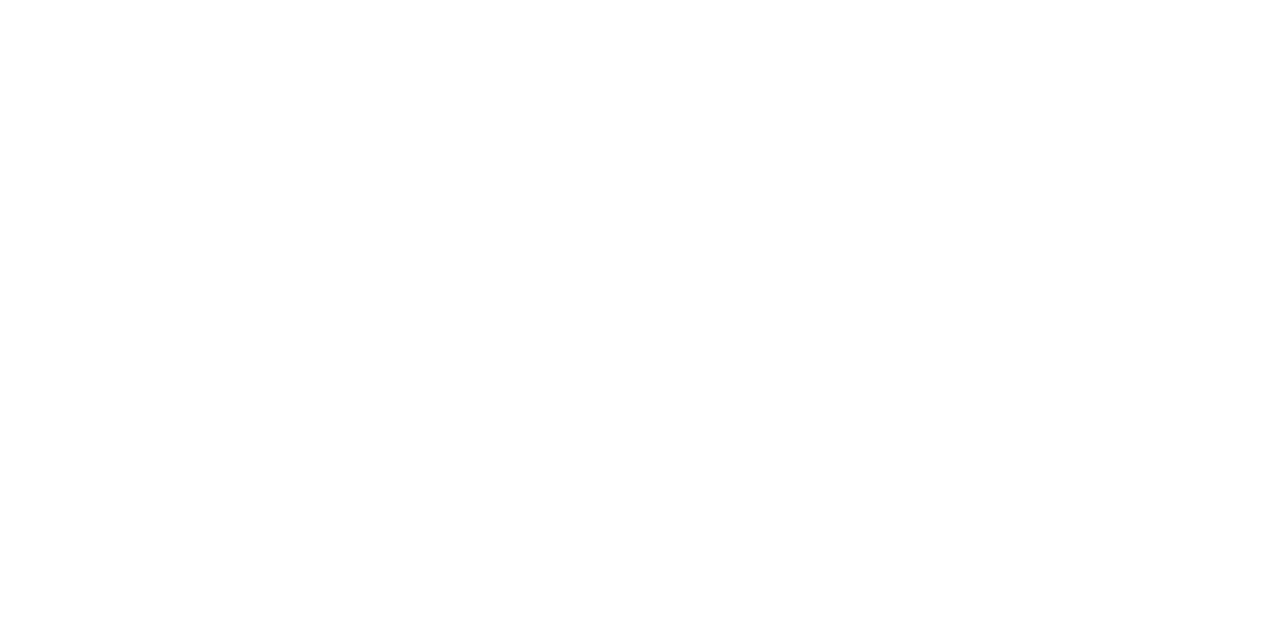
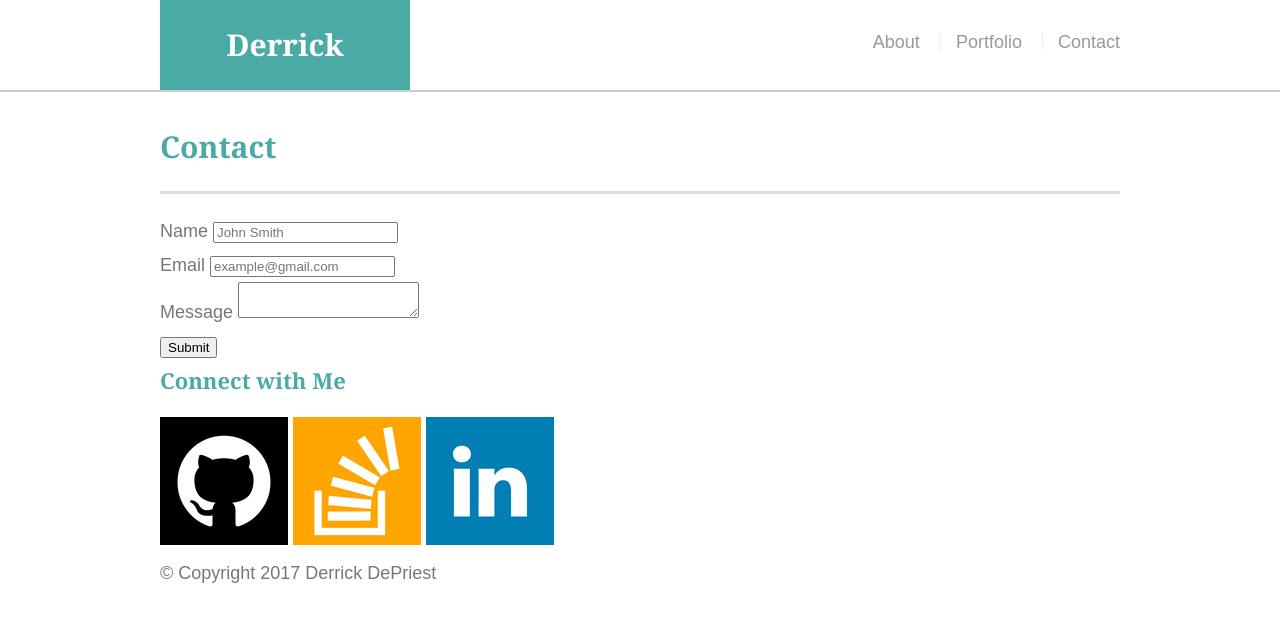
Before and after one commit to ddepriest/Basic-Portfolio, a plain HTML site: page contact.html in a window 1280 px wide. Drawn offline with Linux system fonts and the light colour scheme.

Commit message:
2nd Updates on 8.25.17

```diff
--- a/assets/css/style.css
+++ b/assets/css/style.css
@@ -1,5 +1,89 @@
-.header {
-	background-color: #4aaaa5
+* {
+	box-sizing: border-box;
+}
 
+body {
+	font-size: 18px;
+	line-height: 34px;
+	font-family: 'Arial', 'Helvetica Neue', Helvetica, sans-serif;
+	color: #777;
+}
 
+.container {
+	width: 100%;
+	max-width: 960px;
+	margin: 0 auto;
+	clear: both;
 }
+
+h1, h2, h3, p {
+	margin-bottom: 20px;
+}
+
+p:last-child {
+	margin-bottom: 0;
+}
+
+h1, h2, h3 {
+	font-family: 'Georgia', Times, Times New Roman,
+		serif;
+	font-weight: 700;
+	color: #4aaaa5;
+}
+
+h1 {
+	font-size: 30px;
+	line-height: 49px;
+	border-bottom: 3px solid #ddd;
+	padding-bottom: 20px;
+}
+
+h2, h3 {
+	font-size: 22px;
+}
+
+/*header*/
+
+#masthead {
+	background: #fff;
+	margin: 0 0 30px;
+	z-index: 99;
+	color: #fff;
+	overflow: auto;
+	border-bottom: 2px solid #ccc;
+	/*position: fixed;*/
+	width: 100%;
+}
+
+#logo {
+	width: 250px;
+	height: 90px;
+	background: #4aaaa5;
+	float: left;
+	font-family: 'Georgia', Times, Times New Roman, serif;
+	text-align: center;
+	line-height: 90px;
+	color: #fff;
+	font-weight: 700;
+	font-size: 30px;
+	text-decoration: none;
+}
+
+nav {
+	float: right;
+	margin-top: 25px
+}
+
+nav a {
+	color: #999;
+	text-decoration: none;
+	margin-left: 15px;
+	display: inline-block;
+	border-left: 1px solid #efefef;
+	padding-left: 15px;
+	line-height: 18px;
+}
+
+nav a:first-child {
+	border-left: 0 none;
+}
--- a/contact.html
+++ b/contact.html
@@ -0,0 +1,66 @@
+<!DOCTYPE html>
+<html>
+<head>
+	<title>Contact</title>
+	<link rel="stylesheet" type="text/css" href="assets/css/reset.css">
+	<link rel="stylesheet" type="text/css" href="assets/css/style.css">
+</head>
+<body>
+	<header id="masthead">
+		<div class="container">
+		<a href="index.html" id="logo">
+		Derrick DePriest</a>
+		<nav>
+			<a href="index.html">About</a>
+			<a href="portfolio.html">Portfolio</a>
+			<a href="contact.html">Contact</a>
+		</nav>
+		</div>
+	</header>
+	<div id="main-container" class="container">
+		<section class="main-section">
+			<h1>Contact</h1>
+
+			<form id="contact-form">
+				<ul>
+					<li>
+						<label for="name">Name</label>
+						<input type="text" name="name" id="name" placeholder="John Smith" required="required">
+					</li>
+					<li>
+						<label for="email">Email</label>
+						<input type="text" name="email" id="email" placeholder="example@gmail.com" required="required">
+					</li>
+					<li>
+						<label for="message">Message</label>
+						<textarea id="message" name="message" required="required"></textarea>
+					</li>
+				</ul>
+				<input type="submit" name="submit">
+
+			</form>
+
+
+
+
+		</section>
+
+		<section class="sidebar">
+			<div id="connect">
+				<h2>Connect with Me</h2>
+
+				<img src="assets/images/GitHub.png" class="social" alt="GitHub">
+				<img src="assets/images/Stack Overflow.png" class="social" alt="Stack Overflow">
+				<img src="assets/images/LinkedIn.png" class="social" alt="LinkedIn">
+
+			</div>
+
+		</section>
+	</div>
+	<footer>
+		<div class="container">
+			&copy; Copyright 2017 Derrick DePriest
+		</div>
+	</footer>
+</body>
+</html>
```
Also changed, not shown: index.html (+3 -1 lines), portfolio.html (+37 -6 lines), assets/images/Alex Trebek.jpg (added), assets/images/Chuck Norris.jpg (added), assets/images/DeJesus.jpg (added), assets/images/John Rambo.jpg (added), assets/images/John Ruth.jpg (added).
